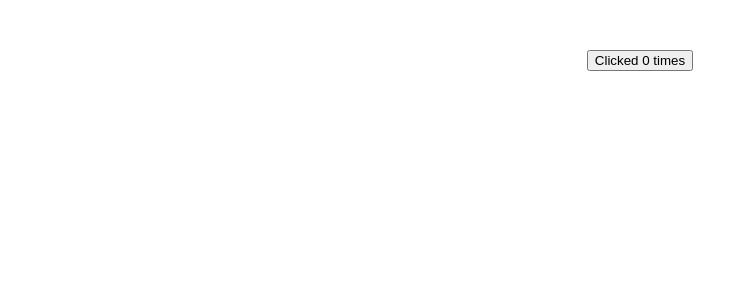
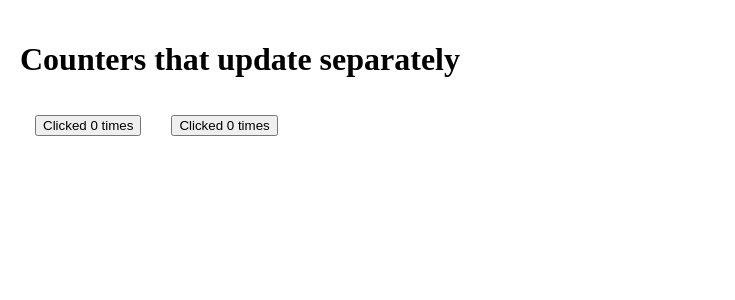
Before and after one commit to his984/tarmeez-react-course, a React (Create React App) app: page / in a window 1280 px wide. Shown: the top 300 px of the page, without its empty margins (0-735 px from the left). Built offline with nearby package versions, Linux system fonts and the light colour scheme.

Commit message:
Counters that update separately

```diff
--- a/src/App.css
+++ b/src/App.css
@@ -1,7 +1,10 @@
 /* App Style */
 .App {
-  display: flex;
+  /* display: flex;
   text-align: center;
-  justify-content: center;
-  padding: 50px;
+  justify-content: center; */
+  padding: 20px;
 }
+button {
+  margin: 15px;
+}
--- a/src/App.js
+++ b/src/App.js
@@ -5,6 +5,8 @@ import "./App.css";
 function App() {
   return (
     <div className="App">
+      <h1>Counters that update separately</h1>
+      <MyButton></MyButton>
       <MyButton></MyButton>
     </div>
   );
```
